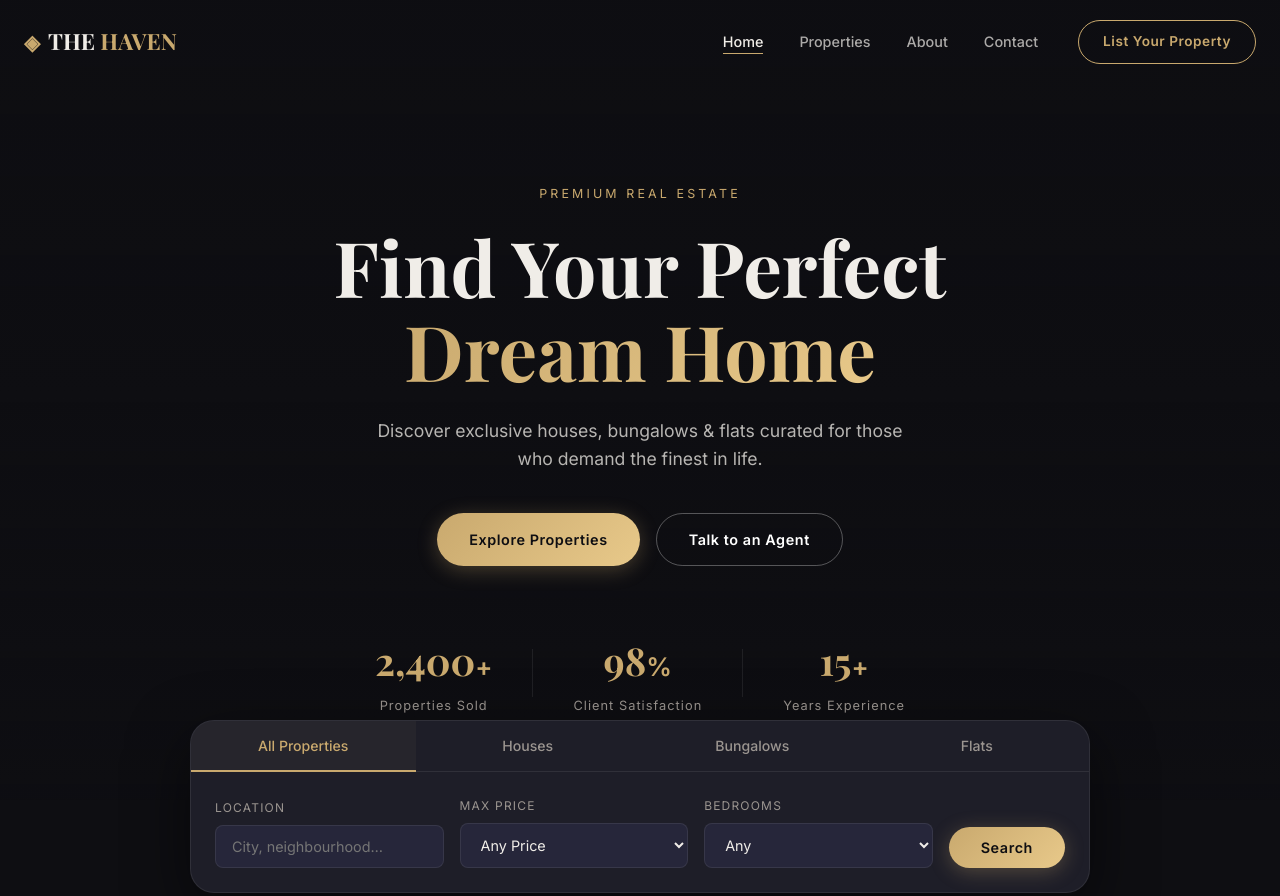
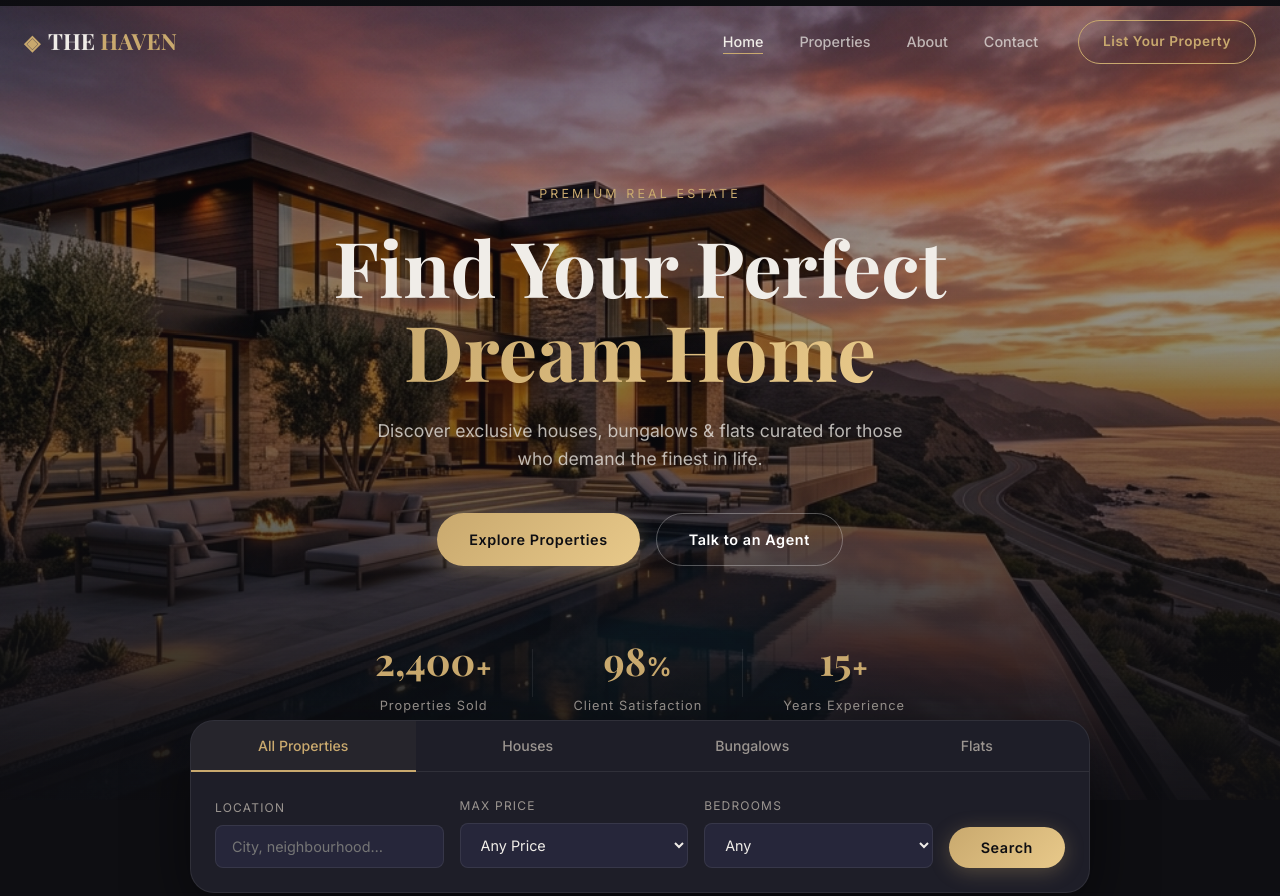
Before and after one commit to Patel-Harshil-Piyushbhai/the-haven, a plain HTML site: page index.html in a window 1280 px wide. Shown: the top 896 px of the page. Drawn offline with nearby package versions, Linux system fonts and the light colour scheme; files whose address does not match are found by name.

Commit message:
Update style.css

```diff
--- a/style.css
+++ b/style.css
@@ -307,7 +307,7 @@ button {
 .hero-bg {
   position: absolute;
   inset: 0;
-  background-image: url('images/hero_bg.png');
+  background-image: url('hero_bg.png');
   background-size: cover;
   background-position: center;
   transform: scale(1.05);
```
